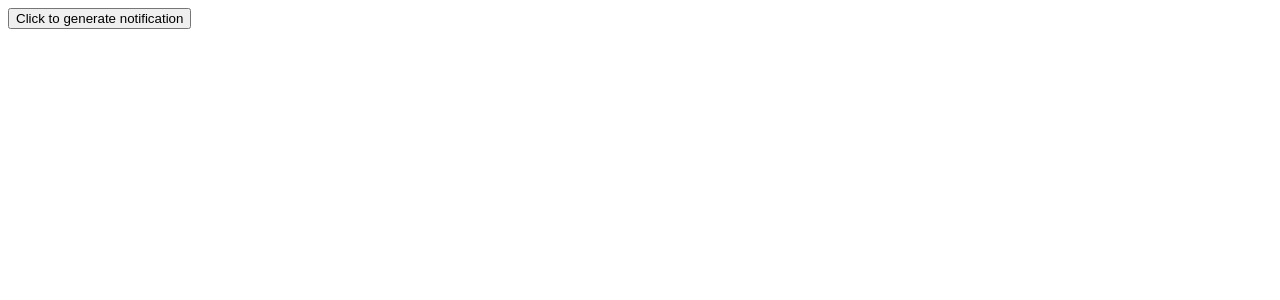
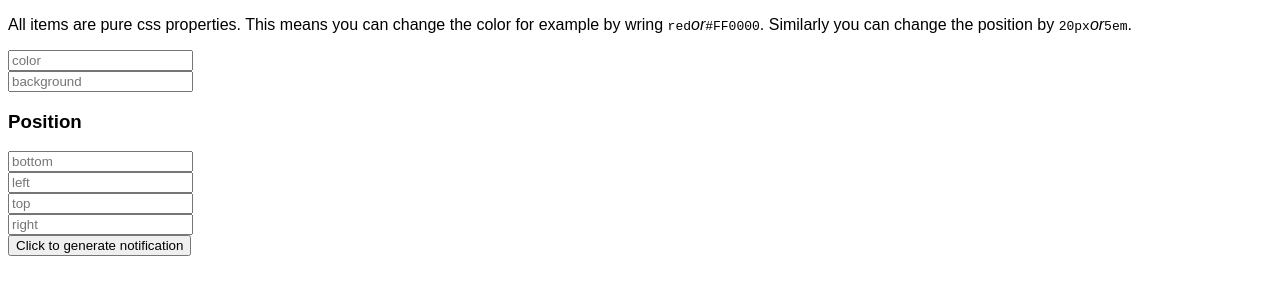
Before and after one commit to bersling/notify-angular, an Angular app: page / in a window 1280 px wide. Shown: the top 300 px of the page. Built offline with nearby package versions, Linux system fonts and the light colour scheme.

Commit message:
better demo

```diff
--- a/src/app/app.component.html
+++ b/src/app/app.component.html
@@ -1,4 +1,31 @@
 <!--The whole content below can be removed with the new code.-->
 <notify></notify>
 
+<p>
+  All items are pure css properties. This means you can change the color
+  for example by wring <code>red</code> <i>or</i> <code>#FF0000</code>.
+  Similarly you can change the position by <code>20px</code> <i>or</i> <code>5em</code>.
+</p>
+
+<div>
+  <input type="text" [(ngModel)]="color" placeholder="color" />
+</div>
+<div>
+  <input type="text" [(ngModel)]="background" placeholder="background" />
+</div>
+
+<h3>Position</h3>
+<div>
+  <input type="text" [(ngModel)]="position.bottom" placeholder="bottom" />
+</div>
+<div>
+  <input type="text" [(ngModel)]="position.left" placeholder="left" />
+</div>
+<div>
+  <input type="text" [(ngModel)]="position.top" placeholder="top" />
+</div>
+<div>
+  <input type="text" [(ngModel)]="position.right" placeholder="right" />
+</div>
+
 <button (click)="notify()"> Click to generate notification </button>
--- a/src/app/app.component.ts
+++ b/src/app/app.component.ts
@@ -1,6 +1,7 @@
 import { Component } from '@angular/core';
 
 import { NotifyService } from './notify';
+import {AppNotification, NotificationPosition, NotifyOptions} from './notify/notify.model';
 
 @Component({
   selector: 'app-root',
@@ -9,13 +10,27 @@ import { NotifyService } from './notify';
 })
 export class AppComponent {
 
+  color: string;
+  background: string;
+  timer: number;
+  position: NotificationPosition = {
+
+  }
+
   constructor(
     private notifyService: NotifyService
   ) { }
 
   notify() {
-    this.notifyService.success('Hello World');
+    console.log(this.position);
+    const options: AppNotification = {
+      color: this.color,
+      timer: this.timer,
+      background: this.background,
+      position: this.position
+    }
+
+    this.notifyService.success('Hello World', options);
   }
 
-  title = 'app';
 }
--- a/src/app/app.module.ts
+++ b/src/app/app.module.ts
@@ -2,6 +2,7 @@ import { BrowserModule } from '@angular/platform-browser';
 import { NgModule } from '@angular/core';
 import { NotifyModule } from './notify';
 import { AppComponent } from './app.component';
+import {FormsModule} from '@angular/forms';
 
 @NgModule({
   declarations: [
@@ -9,6 +10,7 @@ import { AppComponent } from './app.component';
   ],
   imports: [
     BrowserModule,
+    FormsModule,
     NotifyModule.forRoot()
   ],
   providers: [],
```
Also changed, not shown: src/app/notify/README.md.
